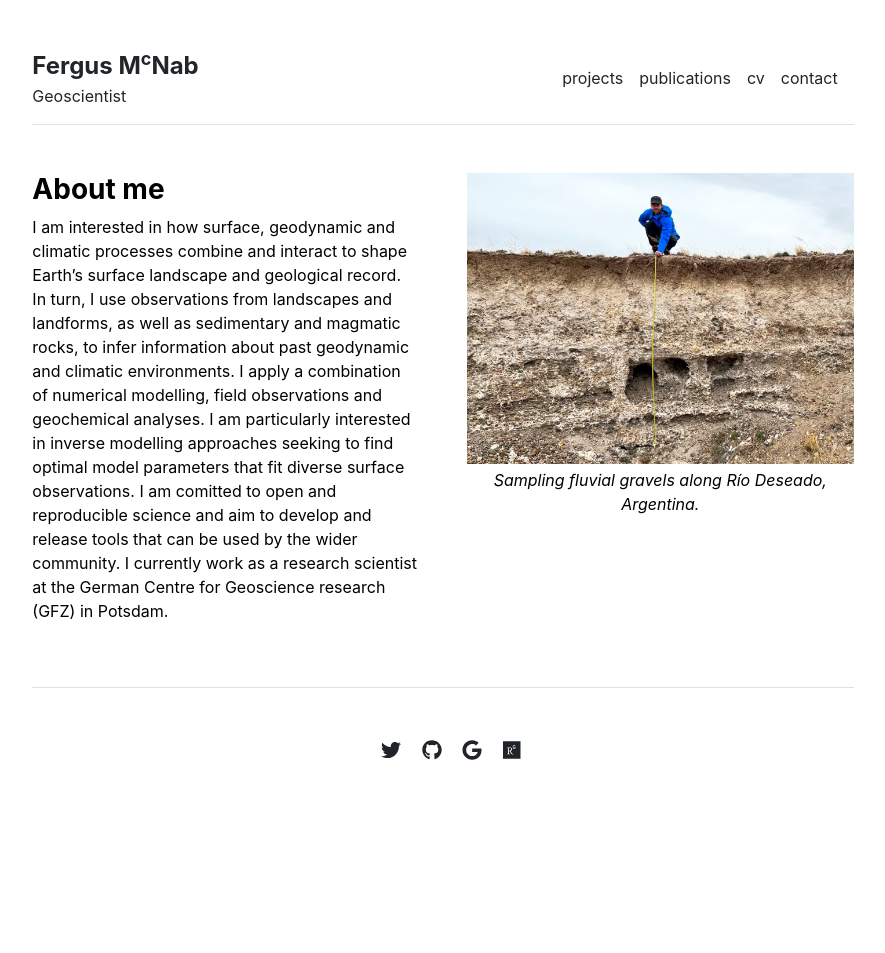
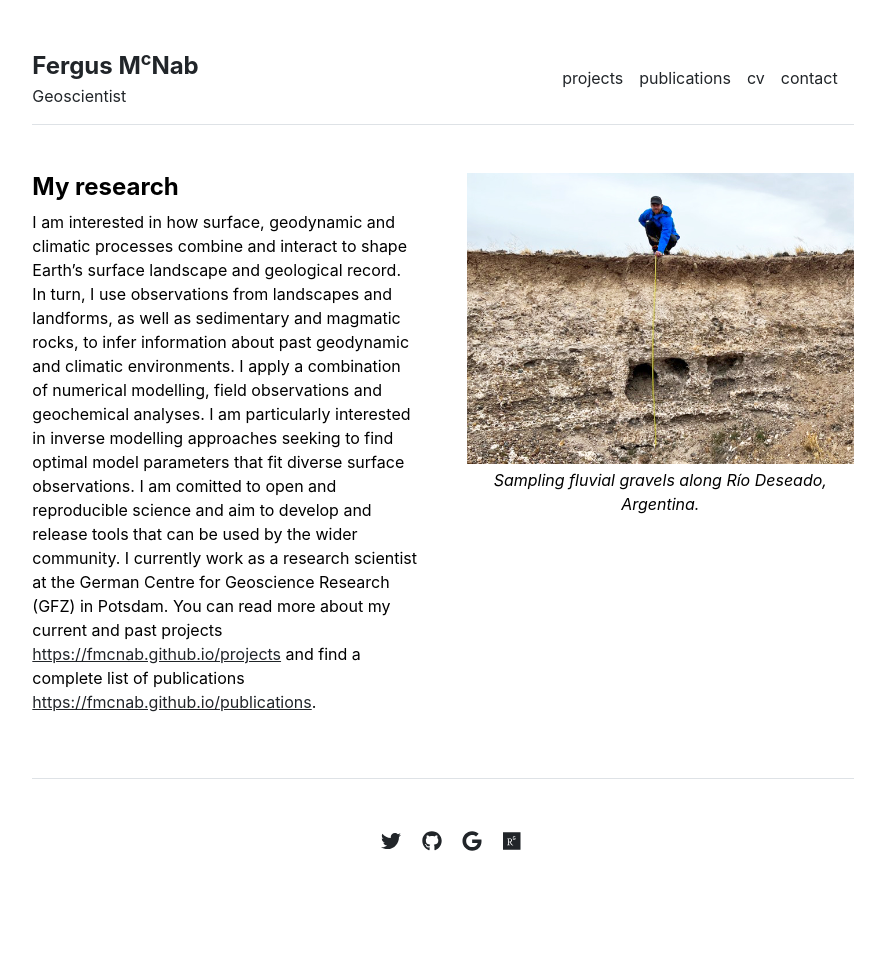
Before and after one commit to fmcnab/fmcnab.github.io, a Jekyll site: the page built from index.md, in a window 1280 px wide. Shown: the whole page, without its empty margins (197-1082 px from the left). Built offline with Jekyll 4.4.1, drawn with Linux system fonts in a browser that asks for light colours; before the commit the page ends 900 px from its top, so only the background shows below that.

Commit message:
Updating homepage.

```diff
--- a/_layouts/home.html
+++ b/_layouts/home.html
@@ -4,7 +4,7 @@ layout: default
 
 <div class="row g-5 mb-5">
   <div class="col-md-6">
-    <h3 class="fw-bold">About me</h3>
+    <h4 class="fw-bold">My research</h4>
     {{ content }}
   </div>
   <div class="col-md-6">
--- a/index.md
+++ b/index.md
@@ -3,4 +3,4 @@ layout: home
 title: "Home"
 ---
 
-I am interested in how surface, geodynamic and climatic processes combine and interact to shape Earth's surface landscape and geological record. In turn, I use observations from landscapes and landforms, as well as sedimentary and magmatic rocks, to infer information about past geodynamic and climatic environments. I apply a combination of numerical modelling, field observations and geochemical analyses. I am particularly interested in inverse modelling approaches seeking to find optimal model parameters that fit diverse surface observations. I am comitted to open and reproducible science and aim to develop and release tools that can be used by the wider community. I currently work as a research scientist at the German Centre for Geoscience research (GFZ) in Potsdam.
+I am interested in how surface, geodynamic and climatic processes combine and interact to shape Earth's surface landscape and geological record. In turn, I use observations from landscapes and landforms, as well as sedimentary and magmatic rocks, to infer information about past geodynamic and climatic environments. I apply a combination of numerical modelling, field observations and geochemical analyses. I am particularly interested in inverse modelling approaches seeking to find optimal model parameters that fit diverse surface observations. I am comitted to open and reproducible science and aim to develop and release tools that can be used by the wider community. I currently work as a research scientist at the German Centre for Geoscience Research (GFZ) in Potsdam. You can read more about my current and past projects [https://fmcnab.github.io/projects](here) and find a complete list of publications [https://fmcnab.github.io/publications](here).
```
